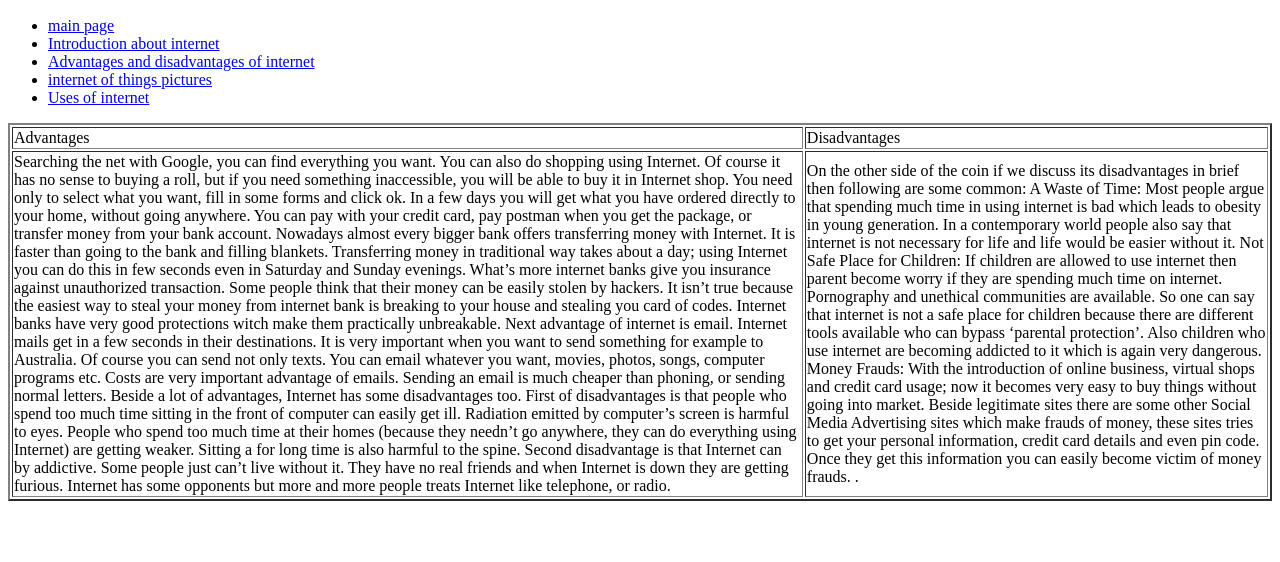
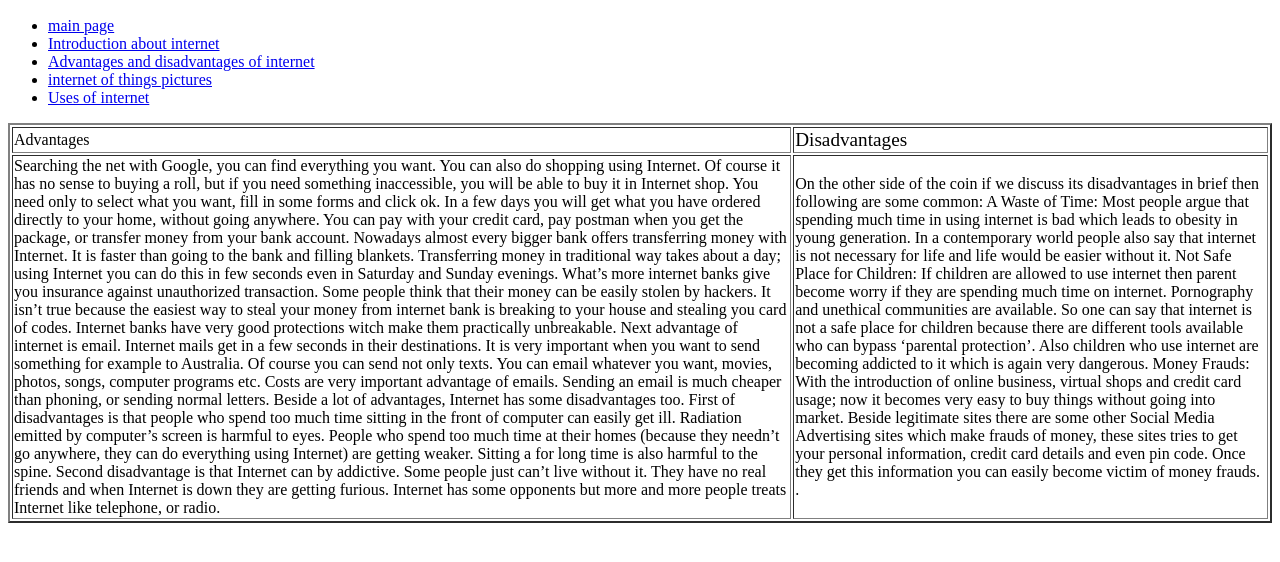
Before and after one commit to mahmoud-sophy-salah-yosef-helal/ece001, a plain HTML site: page p2.html in a window 1280 px wide. Shown: the part 110-672 px from the top of the page. Drawn offline with Linux system fonts and the light colour scheme.

Commit message:
Update p2.html

```diff
--- a/p2.html
+++ b/p2.html
@@ -19,7 +19,7 @@
 <table border="2">
 <tr>
 <td>Advantages</td>
-<td>Disadvantages</td>
+<td><big>Disadvantages</big></td>
 
 </tr>
     <tr>        <!--raw 1-->
```
